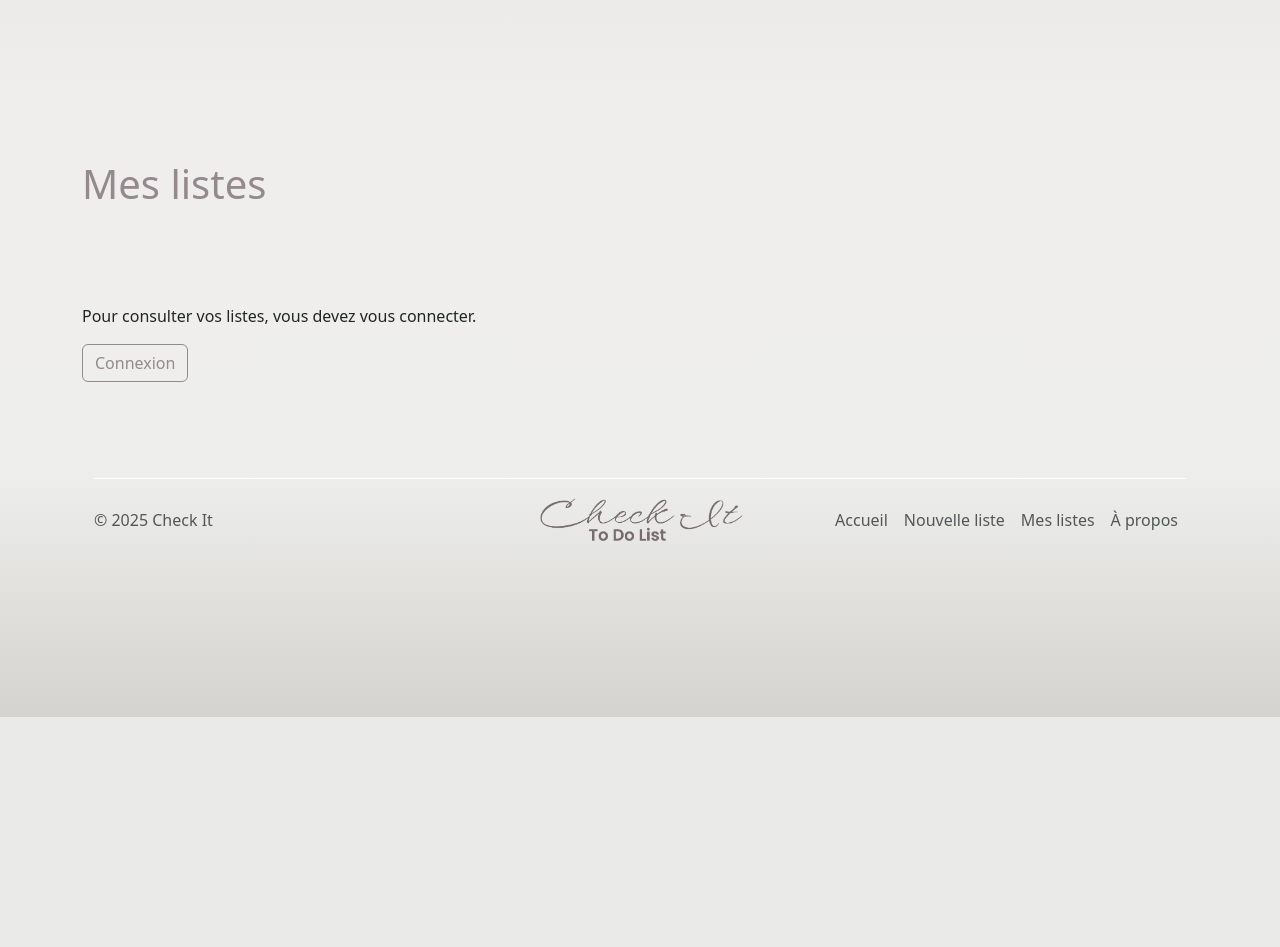
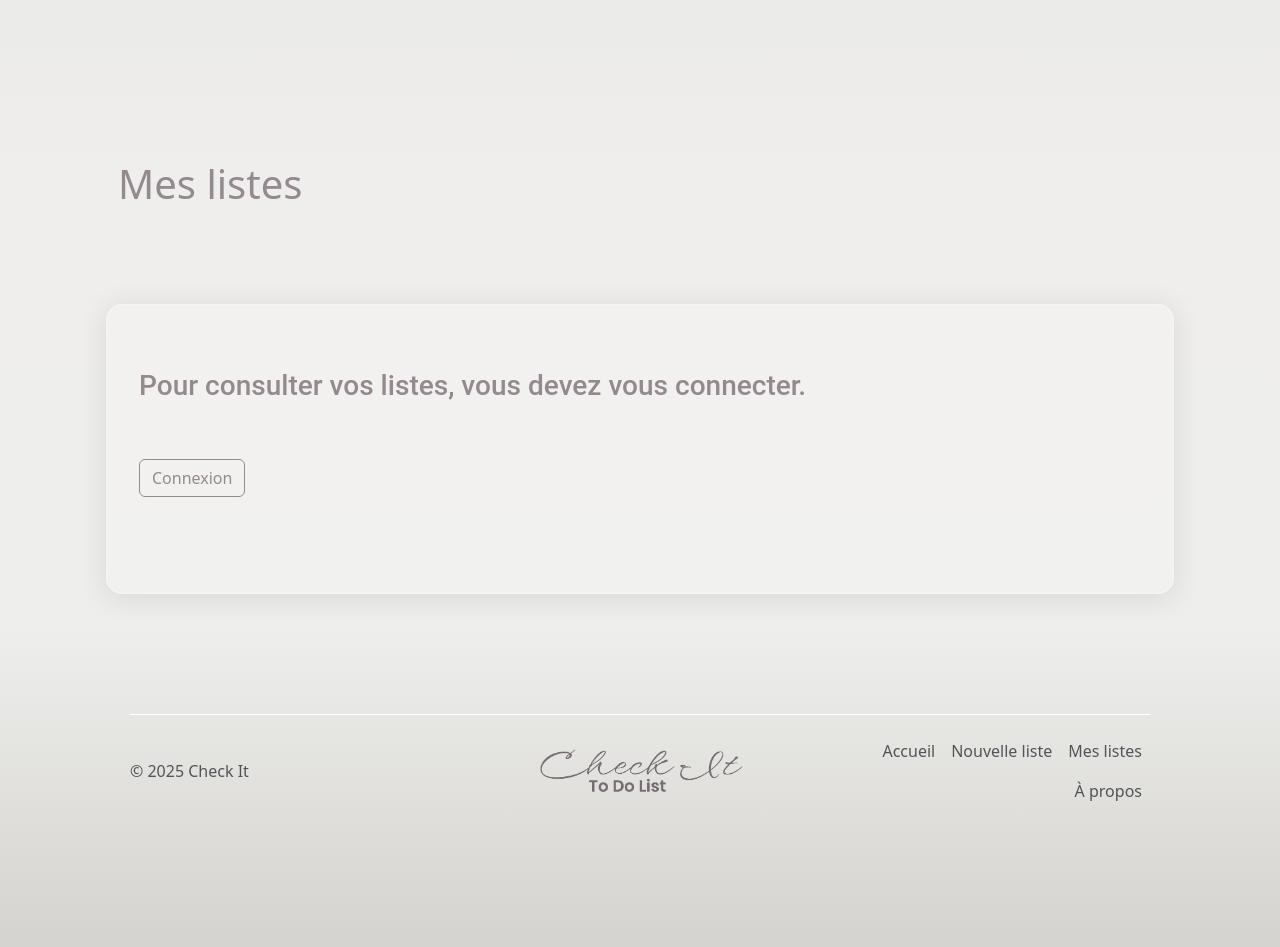
Before and after one commit to chkpr/check_it, a PHP site: page /mes-listes.php in a window 1280 px wide. Shown: the part 83-1030 px from the top of the page. Before the commit the page ends 800 px from the top, so only its background shows below. Run offline with PHP 8.4, Linux system fonts and the light colour scheme; some libraries are stand-ins or nearby versions.

Commit message:
style changes on session logout page

```diff
--- a/mes-listes.php
+++ b/mes-listes.php
@@ -13,9 +13,9 @@
 
 ?>
 
-<div class="container pb-5 mb-5">
+<div class="container pb-5 mb-5 px-5">
     <h1 class="py-5 my-5">Mes listes</h1>
-    <div class="row pb-5 mb-5">
+    <div class="row py-5 my-5 container_bg">
 
 
     <?php if (isset($_SESSION['user'])) {
@@ -44,13 +44,14 @@
         <?php } ?>
 
     <?php } else { ?>
-    <div>
-        <p>Pour consulter vos listes, vous devez vous connecter.</p>
+    <div class="px-3 mx-3 pt-3 pb-5">
+        <h3 class="pb-5">Pour consulter vos listes, vous devez vous connecter.</h3>
         <a href="login.php" class="btn btn-outline-primary me-2">Connexion</a>
         <?php } ?>
     </div>
 </div>
 
+<div class="pb-5"></div>
 
 
 <?php require_once __DIR__. "/templates/footer.php"; ?>
```
